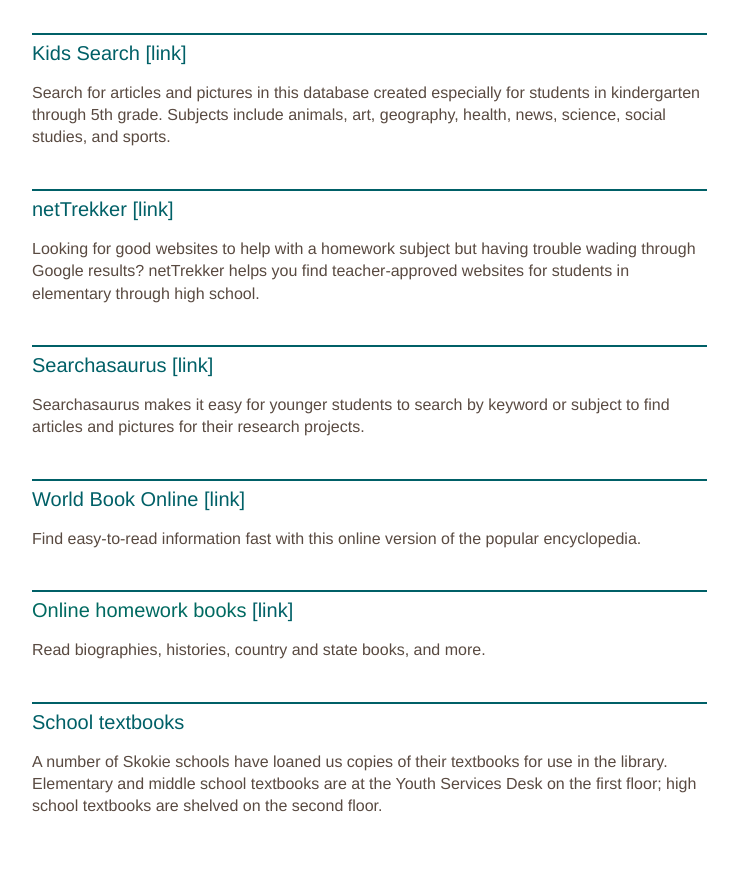
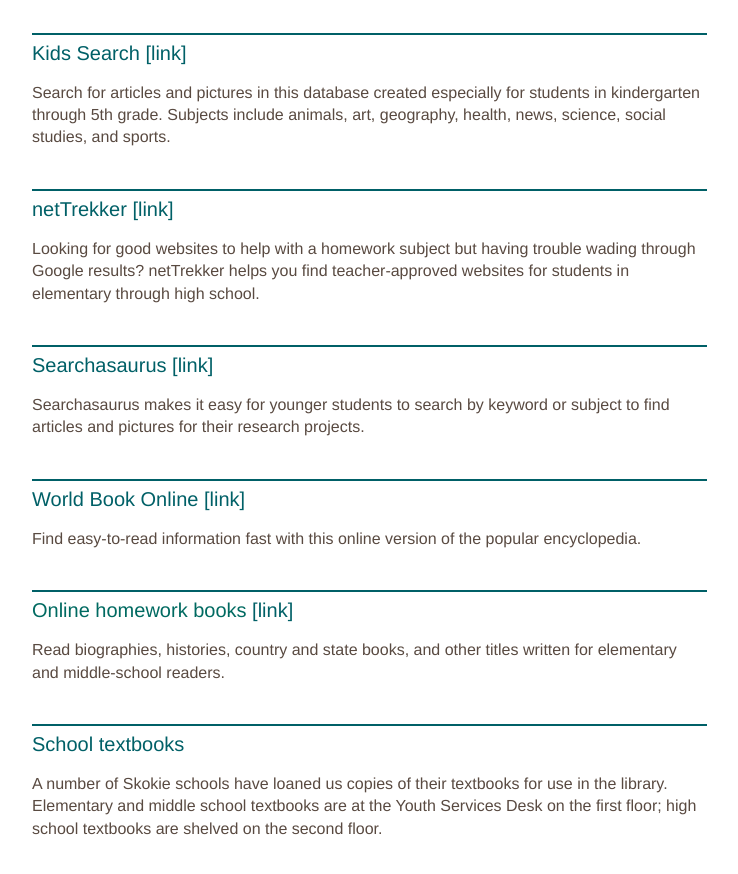
Before and after one commit to skokielibrary/spl-content, a Jekyll site: the page built from _content/mandy/resources--homework-help.markdown, in a window 1280 px wide and 900 px high, scrolled down 633 px. Shown: the top 874 px of the window, without its empty margins (126-864 px from the left). Built offline with Jekyll 4.4.1, drawn with Linux system fonts in a browser that asks for light colours.

Commit message:
Updated resources--homework-help.markdown

```diff
--- a/_content/mandy/resources--homework-help.markdown
+++ b/_content/mandy/resources--homework-help.markdown
@@ -27,7 +27,7 @@ Searchasaurus makes it easy for younger students to search by keyword or subject
 Find easy-to-read information fast with this online version of the popular encyclopedia.
 
 ##[Online homework books](http://encore.skokielibrary.info/iii/encore/search/C__S%28%28Marshall%20Cavendish%20ebooks%29%20%7C%20%28abdo%20digital%29%20%7C%20%28Marshall%20Cavendish%20ebooks%29%29%20f%3Ae__Orightresult__U?lang=eng&suite=beta) [link]
-Read biographies, histories, country and state books, and more.
+Read biographies, histories, country and state books, and other titles written for elementary and middle-school readers.
 
 ##School textbooks
 A number of Skokie schools have loaned us copies of their textbooks for use in the library. Elementary and middle school textbooks are at the Youth Services Desk on the first floor; high school textbooks are shelved on the second floor.
```
